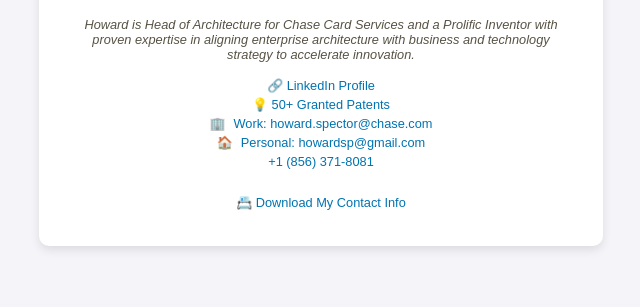
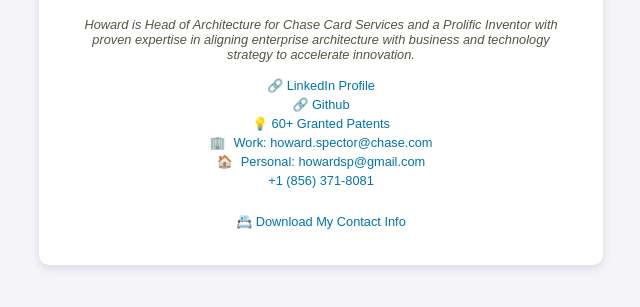
Before and after one commit to howardsp/howardsp.github.io, a plain HTML site: page index.html in a window 1280 px wide. Shown: the part 273-580 px from the top of the page, without its empty margins (319-959 px from the left). Drawn offline with Linux system fonts and the light colour scheme.

Commit message:
Update index.html

```diff
--- a/index.html
+++ b/index.html
@@ -85,7 +85,8 @@
 
     <div class="contact-info">
       <a href="https://www.linkedin.com/in/howardsp/" target="_blank">🔗 LinkedIn Profile</a>
-      <a href="https://patents.google.com/?inventor=Howard+Spector&assignee=Jpmorgan+Chase+Bank,Jp+Morgan+Chase+Bank%2c+N.A.,Jp+Morgan+Chase+%26+Co.&country=US&status=GRANT&type=PATENT&dups=language" target="_blank">💡 50+ Granted Patents</a>
+      <a href="https://github.com/howardsp/" target="_blank">🔗 Github</a>
+      <a href="https://patents.google.com/?inventor=Howard+Spector&assignee=Jpmorgan+Chase+Bank,Jp+Morgan+Chase+Bank%2c+N.A.,Jp+Morgan+Chase+%26+Co.&country=US&status=GRANT&type=PATENT&dups=language" target="_blank">💡 60+ Granted Patents</a>
       <a href="mailto:howard.spector@chase.com"><span class="icon-label">🏢</span>Work: howard.spector@chase.com</a>
       <a href="mailto:howardsp@gmail.com"><span class="icon-label">🏠</span>Personal: howardsp@gmail.com</a>
       <a href="tel:+18563718081">+1 (856) 371-8081</a>
```
